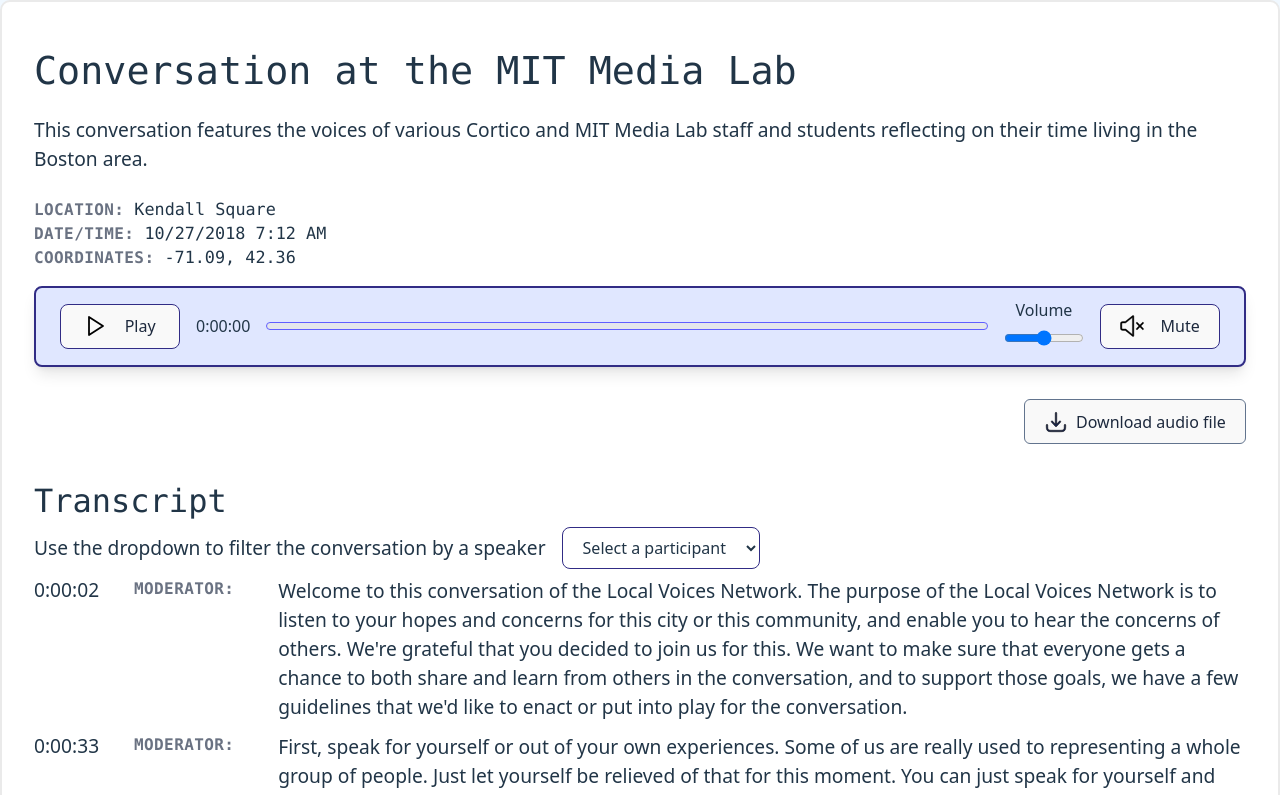
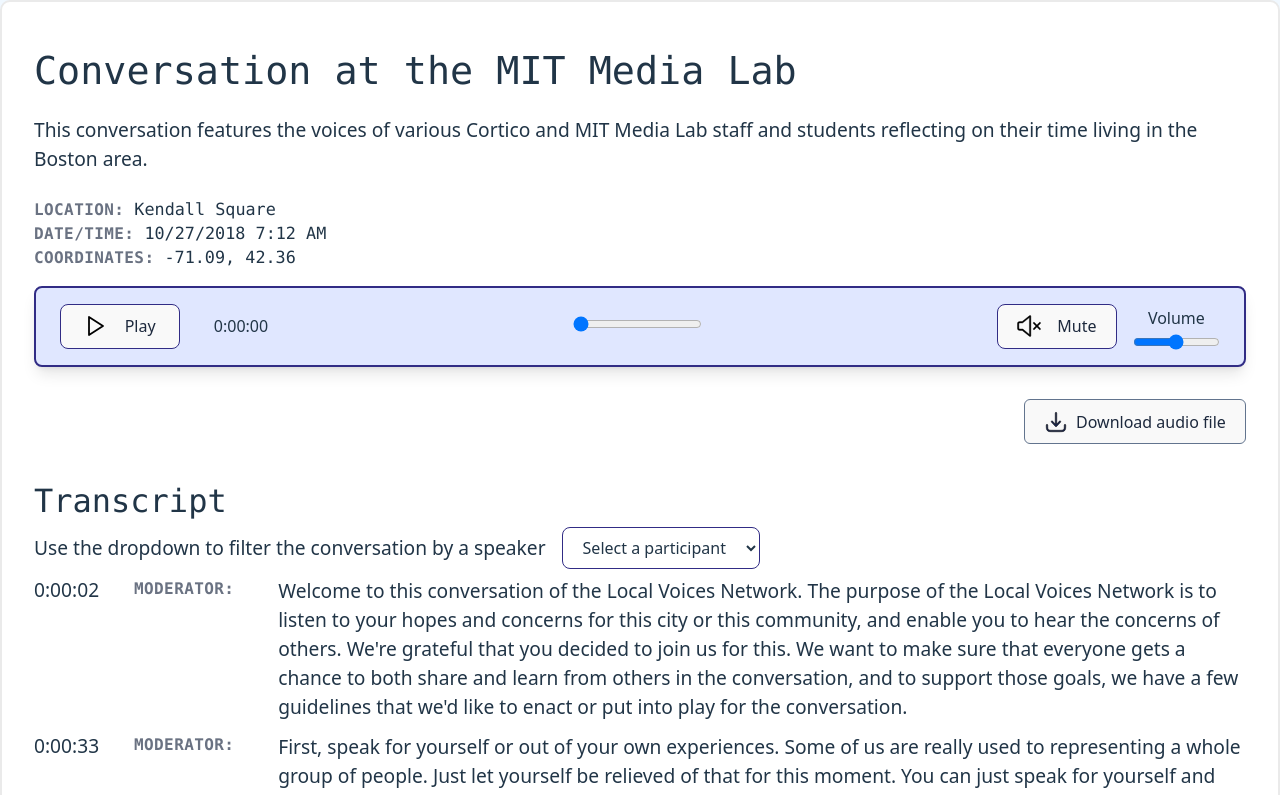
Before and after one commit to fionatagious/podcast-audioplayer, a React (Vite) app: page / in a window 1280 px wide. Shown: the top 795 px of the page. Built offline with nearby package versions, Linux system fonts and the light colour scheme.

Commit message:
thumb can be moved to change the user's place in audio track

```diff
--- a/src/components/AudioPlayer.tsx
+++ b/src/components/AudioPlayer.tsx
@@ -1,5 +1,4 @@
 import { useState, useRef, useEffect } from "react";
-import { formatDuration } from "../utils/formatDuration";
 import Button from "./Button";
 import Link from "./Link";
 import ProgressBar from "./ProgressBar";
@@ -83,7 +82,6 @@
 
     const handleTimeUpdate = () => {
       // currentTime property specifies the current playback time in seconds
-      console.log("Current time:", audioElement.currentTime);
       setCurrentTime(audioElement.currentTime);
     };
 
@@ -121,19 +119,17 @@
           className="min-w-[120px] justify-around"
         />
         <ProgressBar
-          progress={audioDuration > 0 ? (currentTime / audioDuration) * 100 : 0}
-          currentTime={formatDuration(currentTime)}
-          totalTime={formatDuration(audioDuration)}
+          currentTime={currentTime}
+          totalTime={audioDuration}
           onSeek={handleSeek}
-          duration={audioDuration}
         />
-        <VolumeSlider volume={volume} onVolumeChange={setVolume} />
         <Button
           label={isMute ? "Unmute" : "Mute"}
           icon={isMute ? <VolumeIcon /> : <MuteIcon />}
           onClick={handleMute}
           className="min-w-[120px] justify-between"
         />
+        <VolumeSlider volume={volume} onVolumeChange={setVolume} />
       </div>
 
       {/* Download button */}
--- a/src/components/ProgressBar.tsx
+++ b/src/components/ProgressBar.tsx
@@ -1,29 +1,34 @@
+import { formatDuration } from "../utils/formatDuration";
+
 type ProgressBarProps = React.InputHTMLAttributes<HTMLInputElement> & {
   className?: string;
-  progress: number;
-  currentTime: string;
-  totalTime: string;
+  currentTime: number;
+  totalTime: number;
   onSeek: (time: number) => void;
-  duration: number;
 };
 
 const ProgressBar = ({
-  className = "",
-  progress,
+  className,
   currentTime,
+  totalTime,
+  onSeek,
 }: ProgressBarProps) => {
+  const currentTimeDisplay = formatDuration(currentTime);
+
   return (
-    <>
-      <div>{currentTime}</div>
-      <div
-        className={`flex flex-row relative w-full h-2 bg-gray-200 border-1 border-indigo-500 rounded ${className}`}
-      >
-        <div
-          className="absolute top-0 left-0 h-full bg-indigo-500 rounded"
-          style={{ width: `${progress}%` }}
+    <div className="progress-bar-wrapper flex items-center gap-2 w-full">
+      <div className="min-w-[90px]">{currentTimeDisplay}</div>
+      <div className={`${className} w-full`}>
+        <input
+          type="range"
+          value={currentTime}
+          min={0}
+          max={totalTime}
+          onChange={(e) => onSeek(parseFloat(e.target.value))}
+          className="progress-bar-input"
         />
       </div>
-    </>
+    </div>
   );
 };
 
--- a/src/components/VolumeSlider.tsx
+++ b/src/components/VolumeSlider.tsx
@@ -15,18 +15,18 @@
   onVolumeChange,
 }: VolumeSliderProps) => {
   return (
-    <div className={`flex flex-col ${className}`}>
+    <div className={`flex flex-col gap-2 ${className}`}>
       <label htmlFor="volume-slider">{label}</label>
       <input
         id="volume-slider"
+        name="volume-slider"
         // VolumeSlider extracts the value from the event and passes it to onVolumeChange as a number
         onChange={(e) => onVolumeChange(parseInt(e.target.value))}
         value={volume}
-        name="volume-slider"
         type="range"
         min="0"
         max="100"
-        className="w-full h-8 rounded-lg cursor-pointer"
+        className="w-full h-2 rounded cursor-pointer"
       />
     </div>
   );
```
